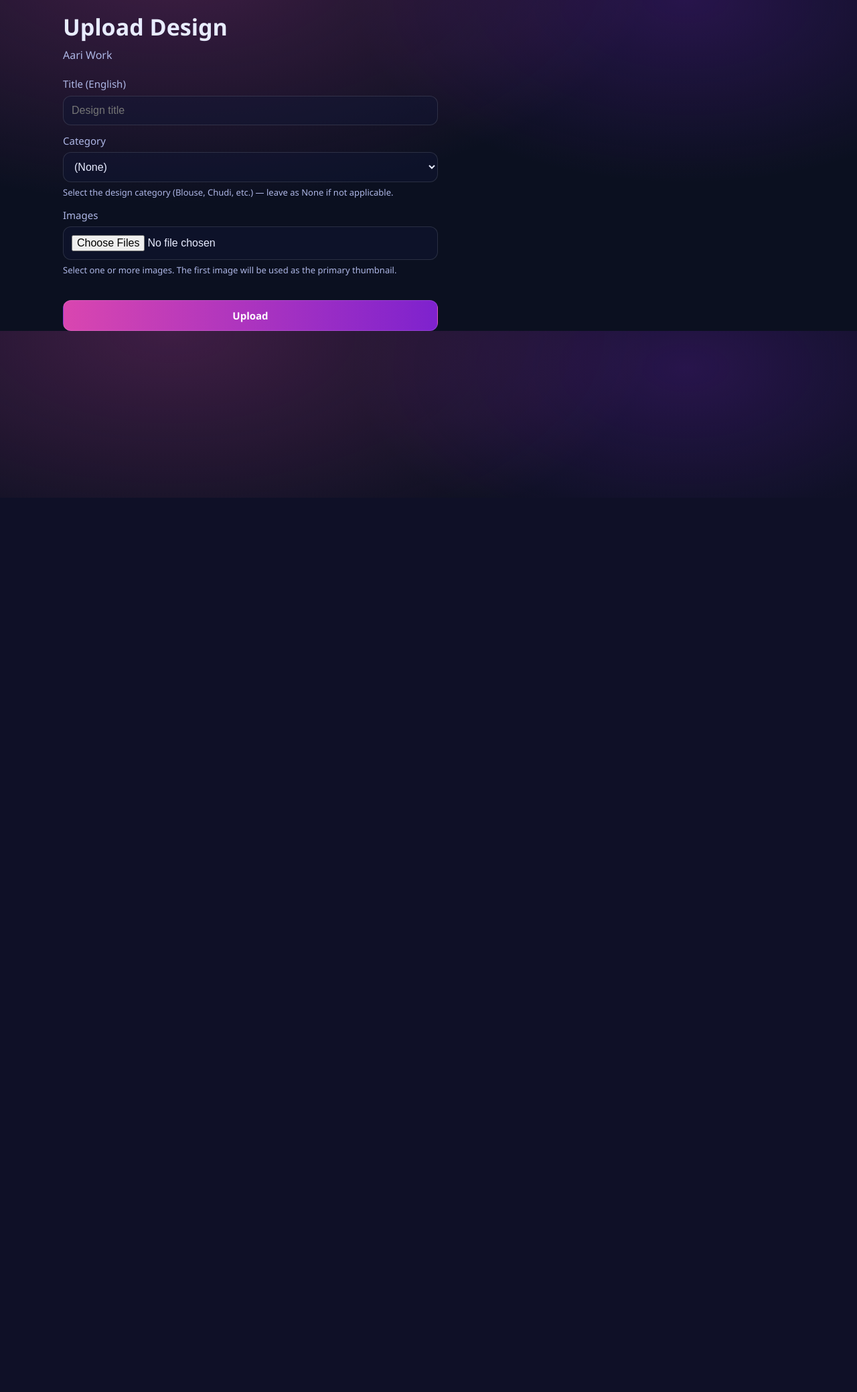
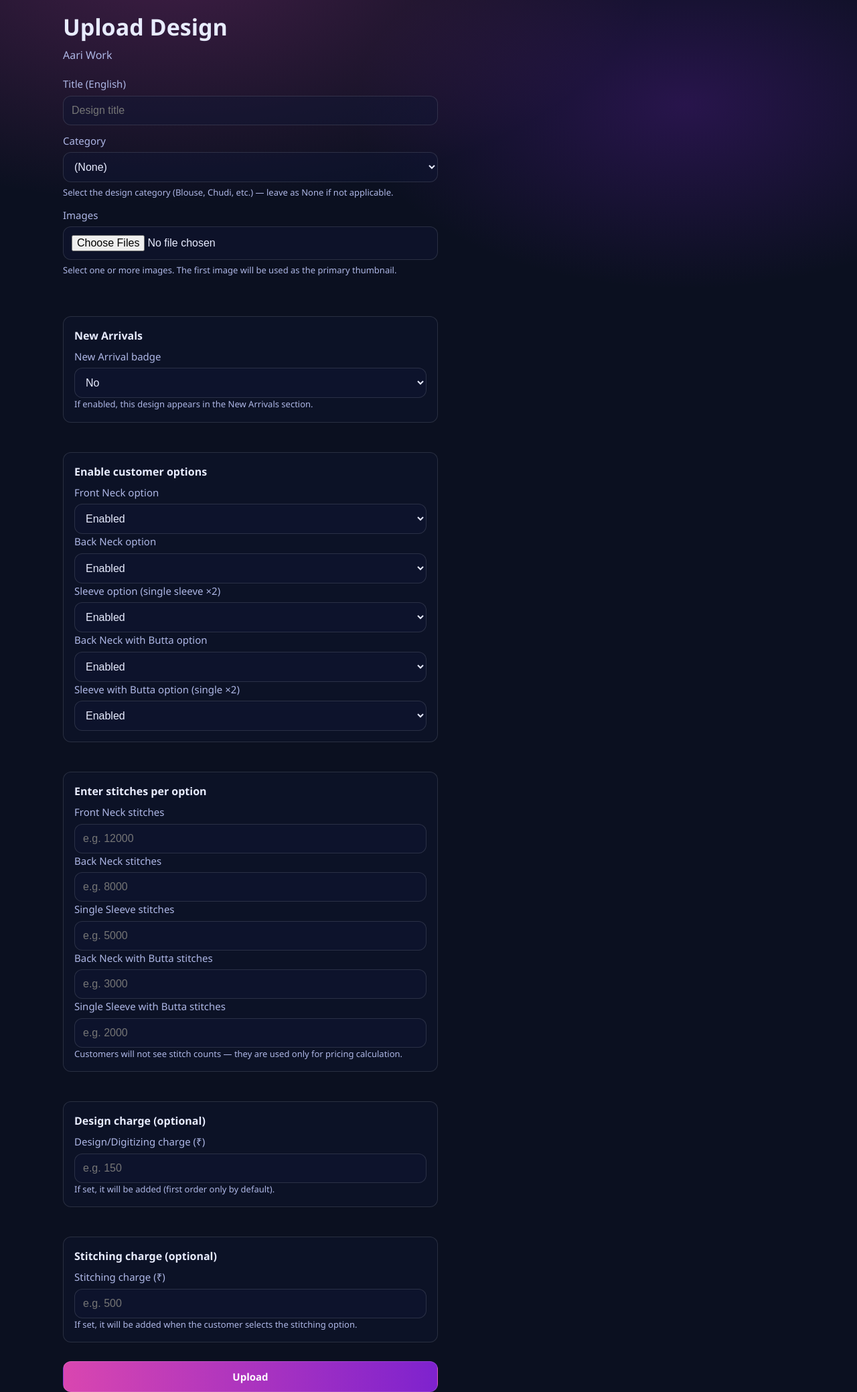
Before and after one commit to shanthosh830/kannagroups24, a Flask app: page /admin/services/aari/designs/new in a window 1280 px wide. Shown: the part 57-2135 px from the top of the page at 67% size. Before the commit the page ends 798 px from the top, so only its background shows below. Run offline with Flask 3, Linux system fonts and the light colour scheme; a user stored in the database is signed in; some libraries are stand-ins or nearby versions.

Commit message:
feat: add stitch fields to design upload form - all-in-one upload

```diff
--- a/app/forms.py
+++ b/app/forms.py
@@ -25,6 +25,24 @@ class DesignForm(FlaskForm):
         validators=[Optional()],
     )
     image = FileField("Design image", validators=[Optional(), FileAllowed(["jpg", "jpeg", "png", "webp"])])
+
+    # --- Stitch fields (optional during upload) ---
+    is_new_arrival = SelectField("New Arrival badge", choices=[("no", "No"), ("yes", "Yes")], validators=[Optional()])
+
+    enable_fn = SelectField("Front Neck option", choices=[("yes", "Enabled"), ("no", "Disabled")], validators=[Optional()])
+    enable_bn = SelectField("Back Neck option", choices=[("yes", "Enabled"), ("no", "Disabled")], validators=[Optional()])
+    enable_sl = SelectField("Sleeve option (single sleeve ×2)", choices=[("yes", "Enabled"), ("no", "Disabled")], validators=[Optional()])
+    enable_bn_butta = SelectField("Back Neck with Butta option", choices=[("yes", "Enabled"), ("no", "Disabled")], validators=[Optional()])
+    enable_sl_butta = SelectField("Sleeve with Butta option (single ×2)", choices=[("yes", "Enabled"), ("no", "Disabled")], validators=[Optional()])
+
+    stitches_fn = IntegerField("Front Neck stitches", validators=[Optional()])
+    stitches_bn = IntegerField("Back Neck stitches", validators=[Optional()])
+    stitches_sl_single = IntegerField("Single Sleeve stitches", validators=[Optional()])
+    stitches_bn_butta = IntegerField("Back Neck with Butta stitches", validators=[Optional()])
+    stitches_sl_butta_single = IntegerField("Single Sleeve with Butta stitches", validators=[Optional()])
+
+    design_charge_inr = IntegerField("Design/Digitizing charge (₹)", validators=[Optional()])
+    stitching_charge_inr = IntegerField("Stitching charge (₹)", validators=[Optional()])
 
 
 class DesignPricingForm(FlaskForm):
--- a/app/routes/admin.py
+++ b/app/routes/admin.py
@@ -142,7 +142,10 @@ def design_new_post(slug: str):
         title_en=form.title_en.data.strip(),
         title_ta=form.title_en.data.strip(),
         subcategory=form.subcategory.data.strip() if form.subcategory.data else None,
-        image_filename=""  # will set later
+        image_filename="",  # will set later
+        is_new_arrival=form.is_new_arrival.data == "yes",
+        design_charge_inr=form.design_charge_inr.data,
+        stitching_charge_inr=form.stitching_charge_inr.data,
     )
 
     db.session.add(d)
@@ -167,12 +170,27 @@ def design_new_post(slug: str):
     # Set first image as main image
     d.image_filename = first_image_url
 
-    # Create stitches
-    db.session.add(DesignStitches(design_id=d.id))
+    # Create stitches with form data
+    ds = DesignStitches(
+        design_id=d.id,
+        enable_fn=form.enable_fn.data == "yes",
+        enable_bn=form.enable_bn.data == "yes",
+        enable_sl=form.enable_sl.data == "yes",
+        enable_bn_butta=form.enable_bn_butta.data == "yes",
+        enable_sl_butta=form.enable_sl_butta.data == "yes",
+        stitches_fn=max(0, int(form.stitches_fn.data or 0)),
+        stitches_bn=max(0, int(form.stitches_bn.data or 0)),
+        stitches_sl_single=max(0, int(form.stitches_sl_single.data or 0)),
+        stitches_bn_butta=max(0, int(form.stitches_bn_butta.data or 0)),
+        stitches_sl_butta_single=max(0, int(form.stitches_sl_butta_single.data or 0)),
+    )
+    db.session.add(ds)
+    db.session.flush()
 
+    recompute_design_min_price(d)
     db.session.commit()
-    flash("Design uploaded successfully.", "success")
-    return redirect(url_for("admin.design_edit_pricing", design_id=d.id))
+    flash("Design uploaded successfully with pricing.", "success")
+    return redirect(url_for("admin.designs_list", slug=service.slug))
 
 
 @bp.get("/services/<slug>/designs")
--- a/app/templates/admin/design_new.html
+++ b/app/templates/admin/design_new.html
@@ -23,6 +23,44 @@
       <input type="file" name="images" class="input" accept="image/*" multiple required />
       <div class="muted small">Select one or more images. The first image will be used as the primary thumbnail.</div>
     </label>
+
+    <div class="detail-card" style="margin-top:1.5rem">
+      <h3>New Arrivals</h3>
+      <label>{{ form.is_new_arrival.label }} {{ form.is_new_arrival(class_="input") }}</label>
+      <p class="muted small">If enabled, this design appears in the New Arrivals section.</p>
+    </div>
+
+    <div class="detail-card">
+      <h3>Enable customer options</h3>
+      <label>{{ form.enable_fn.label }} {{ form.enable_fn(class_="input") }}</label>
+      <label>{{ form.enable_bn.label }} {{ form.enable_bn(class_="input") }}</label>
+      <label>{{ form.enable_sl.label }} {{ form.enable_sl(class_="input") }}</label>
+      <label>{{ form.enable_bn_butta.label }} {{ form.enable_bn_butta(class_="input") }}</label>
+      <label>{{ form.enable_sl_butta.label }} {{ form.enable_sl_butta(class_="input") }}</label>
+    </div>
+
+    <div class="detail-card">
+      <h3>Enter stitches per option</h3>
+      <label>{{ form.stitches_fn.label }} {{ form.stitches_fn(class_="input", placeholder="e.g. 12000") }}</label>
+      <label>{{ form.stitches_bn.label }} {{ form.stitches_bn(class_="input", placeholder="e.g. 8000") }}</label>
+      <label>{{ form.stitches_sl_single.label }} {{ form.stitches_sl_single(class_="input", placeholder="e.g. 5000") }}</label>
+      <label>{{ form.stitches_bn_butta.label }} {{ form.stitches_bn_butta(class_="input", placeholder="e.g. 3000") }}</label>
+      <label>{{ form.stitches_sl_butta_single.label }} {{ form.stitches_sl_butta_single(class_="input", placeholder="e.g. 2000") }}</label>
+      <p class="muted small">Customers will not see stitch counts — they are used only for pricing calculation.</p>
+    </div>
+
+    <div class="detail-card">
+      <h3>Design charge (optional)</h3>
+      <label>{{ form.design_charge_inr.label }} {{ form.design_charge_inr(class_="input", placeholder="e.g. 150") }}</label>
+      <p class="muted small">If set, it will be added (first order only by default).</p>
+    </div>
+
+    <div class="detail-card">
+      <h3>Stitching charge (optional)</h3>
+      <label>{{ form.stitching_charge_inr.label }} {{ form.stitching_charge_inr(class_="input", placeholder="e.g. 500") }}</label>
+      <p class="muted small">If set, it will be added when the customer selects the stitching option.</p>
+    </div>
+
     <button class="btn" type="submit">Upload</button>
   </form>
 
```
